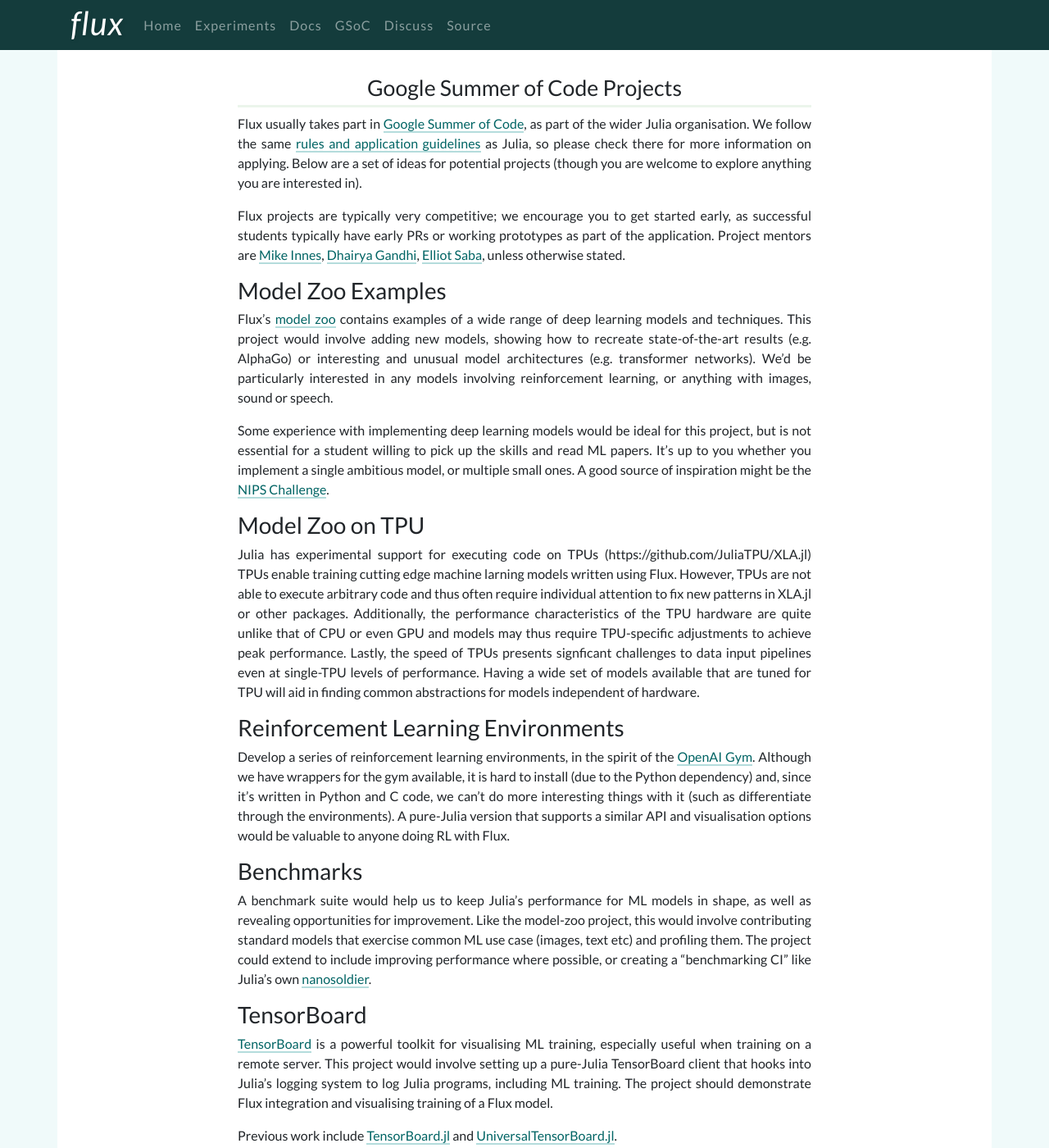
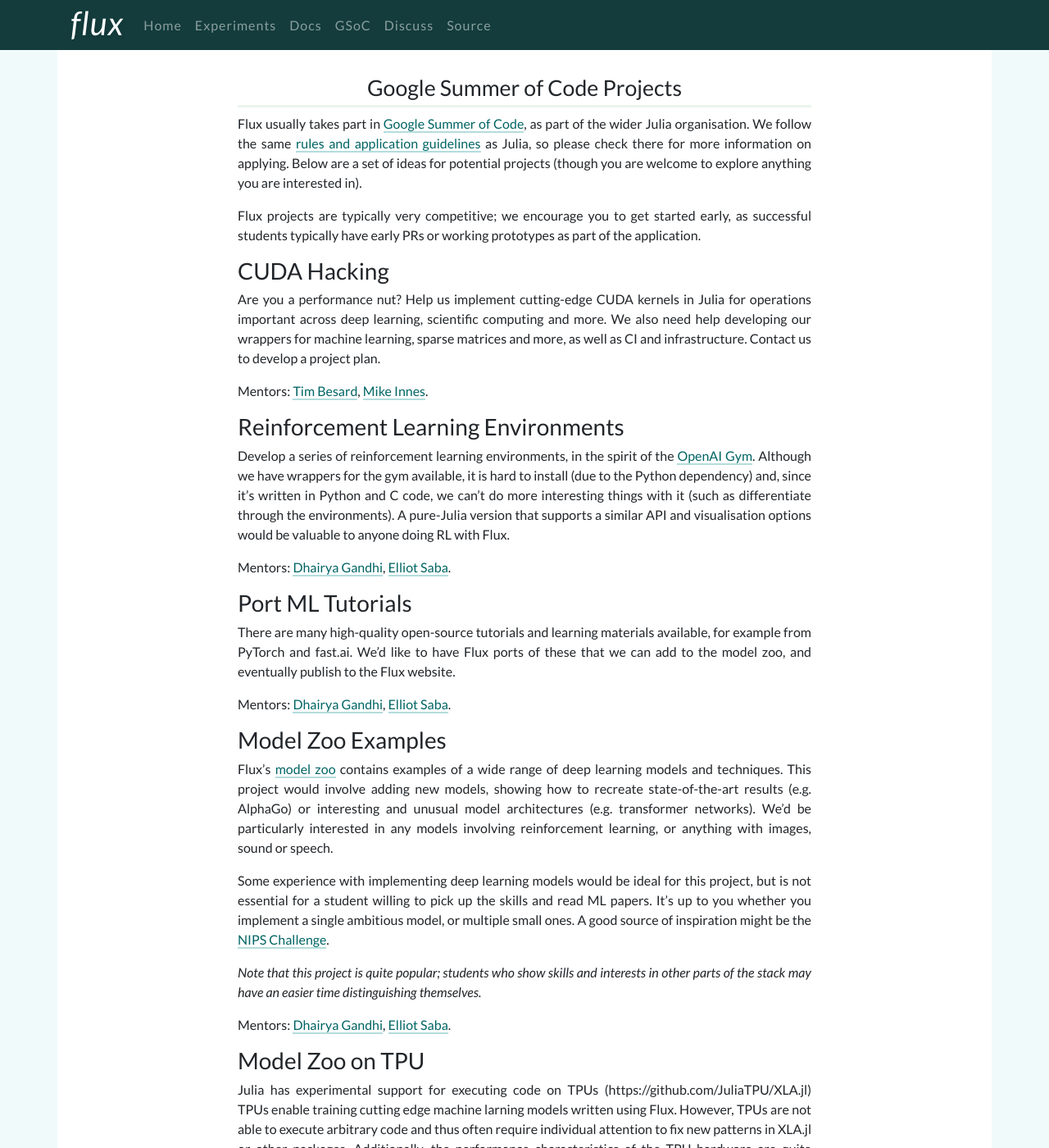
Before and after one commit to FluxML/fluxml.github.io, a Jekyll site: the page built from gsoc.md, in a window 1280 px wide and 1400 px high. Shown: the whole window at 82% size. Built offline with Jekyll 4.4.1, drawn with Linux system fonts in a browser that asks for light colours; nearby versions of some CDN libraries; some of the changed text lies outside the part shown.

Commit message:
update gsoc

```diff
--- a/gsoc.md
+++ b/gsoc.md
@@ -7,7 +7,25 @@
 
 Flux usually takes part in [Google Summer of Code](https://summerofcode.withgoogle.com), as part of the wider Julia organisation. We follow the same [rules and application guidelines](https://julialang.org/soc/ideas-page) as Julia, so please check there for more information on applying. Below are a set of ideas for potential projects (though you are welcome to explore anything you are interested in).
 
-Flux projects are typically very competitive; we encourage you to get started early, as successful students typically have early PRs or working prototypes as part of the application. Project mentors are [Mike Innes](https://github.com/MikeInnes), [Dhairya Gandhi](https://github.com/dhairyagandhi96/), [Elliot Saba](https://github.com/staticfloat), unless otherwise stated.
+Flux projects are typically very competitive; we encourage you to get started early, as successful students typically have early PRs or working prototypes as part of the application.
+
+### CUDA Hacking
+
+Are you a performance nut? Help us implement cutting-edge CUDA kernels in Julia for operations important across deep learning, scientific computing and more. We also need help developing our wrappers for machine learning, sparse matrices and more, as well as CI and infrastructure. Contact us to develop a project plan.
+
+Mentors: [Tim Besard](https://github.com/maleadt), [Mike Innes](https://github.com/MikeInnes).
+
+### Reinforcement Learning Environments
+
+Develop a series of reinforcement learning environments, in the spirit of the [OpenAI Gym](https://gym.openai.com). Although we have wrappers for the gym available, it is hard to install (due to the Python dependency) and, since it's written in Python and C code, we can't do more interesting things with it (such as differentiate through the environments). A pure-Julia version that supports a similar API and visualisation options would be valuable to anyone doing RL with Flux.
+
+Mentors: [Dhairya Gandhi](https://github.com/dhairyagandhi96/), [Elliot Saba](https://github.com/staticfloat).
+
+### Port ML Tutorials
+
+There are many high-quality open-source tutorials and learning materials available, for example from PyTorch and fast.ai. We'd like to have Flux ports of these that we can add to the model zoo, and eventually publish to the Flux website.
+
+Mentors: [Dhairya Gandhi](https://github.com/dhairyagandhi96/), [Elliot Saba](https://github.com/staticfloat).
 
 ### Model Zoo Examples
 
@@ -15,17 +33,21 @@
 
 Some experience with implementing deep learning models would be ideal for this project, but is not essential for a student willing to pick up the skills and read ML papers. It's up to you whether you implement a single ambitious model, or multiple small ones. A good source of inspiration might be the [NIPS Challenge](https://nurture.ai/nips-challenge).
 
+*Note that this project is quite popular; students who show skills and interests in other parts of the stack may have an easier time distinguishing themselves.*
+
+Mentors: [Dhairya Gandhi](https://github.com/dhairyagandhi96/), [Elliot Saba](https://github.com/staticfloat).
+
 ### Model Zoo on TPU
 
 Julia has experimental support for executing code on TPUs (https://github.com/JuliaTPU/XLA.jl) TPUs enable training cutting edge machine larning models written using Flux. However, TPUs are not able to execute arbitrary code and thus often require individual attention to fix new patterns in XLA.jl or other packages. Additionally, the performance characteristics of the TPU hardware are quite unlike that of CPU or even GPU and models may thus require TPU-specific adjustments to achieve peak performance. Lastly, the speed of TPUs presents signficant challenges to data input pipelines even at single-TPU levels of performance. Having a wide set of models available that are tuned for TPU will aid in finding common abstractions for models independent of hardware.
 
-### Reinforcement Learning Environments
-
-Develop a series of reinforcement learning environments, in the spirit of the [OpenAI Gym](https://gym.openai.com). Although we have wrappers for the gym available, it is hard to install (due to the Python dependency) and, since it's written in Python and C code, we can't do more interesting things with it (such as differentiate through the environments). A pure-Julia version that supports a similar API and visualisation options would be valuable to anyone doing RL with Flux.
+Mentors: [Keno Fischer](https://github.com/Keno)
 
 ### Benchmarks
 
 A benchmark suite would help us to keep Julia's performance for ML models in shape, as well as revealing opportunities for improvement. Like the model-zoo project, this would involve contributing standard models that exercise common ML use case (images, text etc) and profiling them. The project could extend to include improving performance where possible, or creating a "benchmarking CI" like Julia's own [nanosoldier](https://github.com/JuliaCI/Nanosoldier.jl).
+
+Mentors: [Dhairya Gandhi](https://github.com/dhairyagandhi96/), [Elliot Saba](https://github.com/staticfloat).
 
 ### TensorBoard
 
@@ -33,13 +55,19 @@
 
 Previous work include [TensorBoard.jl](https://github.com/zenna/Tensorboard.jl) and [UniversalTensorBoard.jl](https://github.com/oxinabox/UniversalTensorBoard.jl).
 
+Mentors: [Lyndon White](https://github.com/oxinabox)
+
 ### Multi-GPU training
 
 Implement and demonstrate multi-GPU parallelism. One route is to expose communication primitives from NVIDIA's [NCCL](https://developer.nvidia.com/nccl) library and use these to build tooling for model parallelism and distributed training. The project should demonstrate parallel training of a Flux model with benchmarks.
 
+Mentors: [Valentin Churavy](https://github.com/vchuravy), [Tim Besard](https://github.com/maleadt)
+
 ### Distributed Training
 
 Add a distributed training API to Flux, possibly inspired by PyTorch's equivalent. Any distributed training algorithm could be used (ideally the foundations make it easy to experiment with different setups), though the easiest is likely to implement an MXNet-like parameter server. It should demonstrate training a Flux model with data distributed over multiple nodes, with benchmarks.
+
+Mentors: [Valentin Churavy](https://github.com/vchuravy), [Tim Besard](https://github.com/maleadt)
 
 ### Sparse GPU and ML support
 
```
